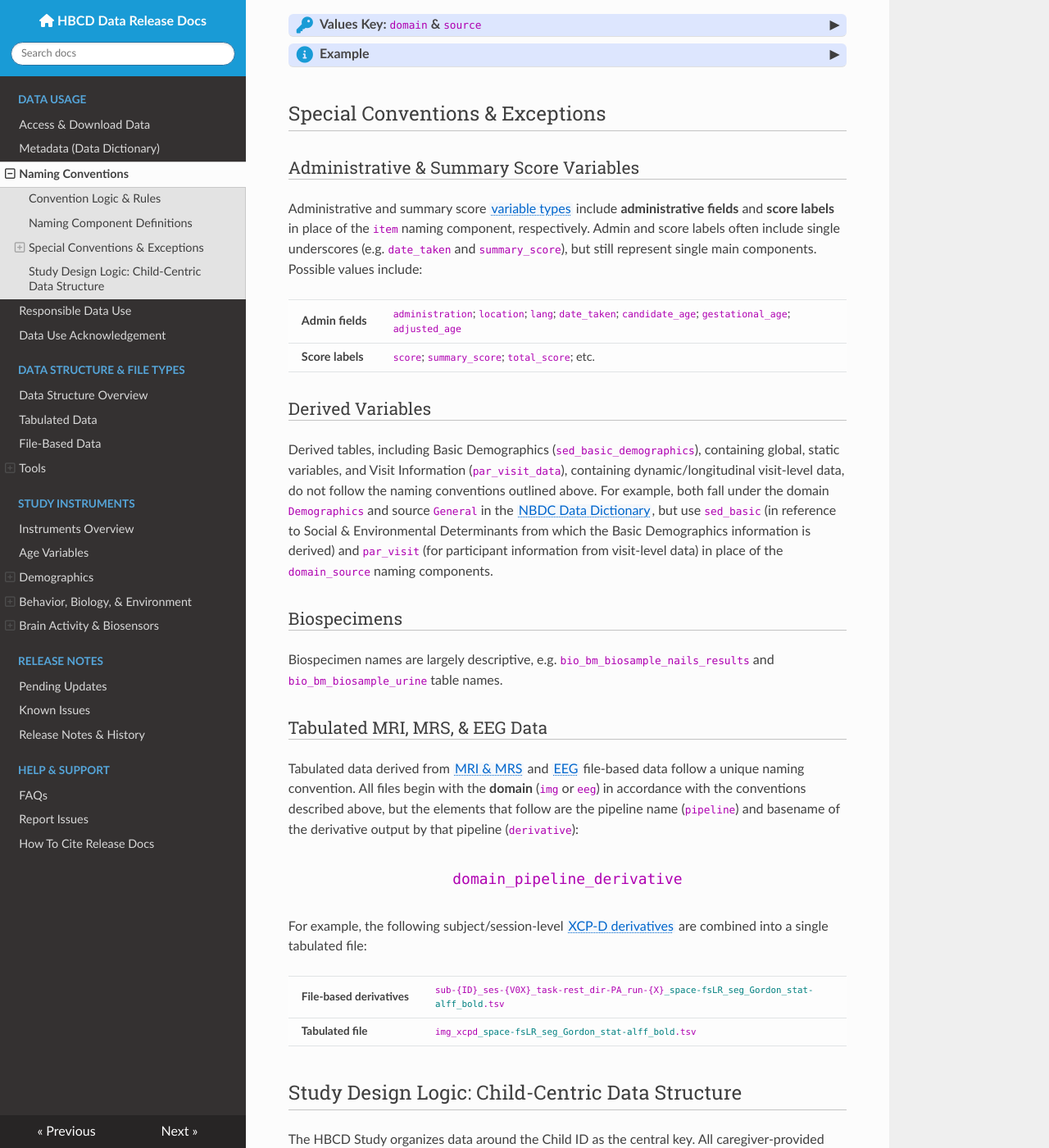
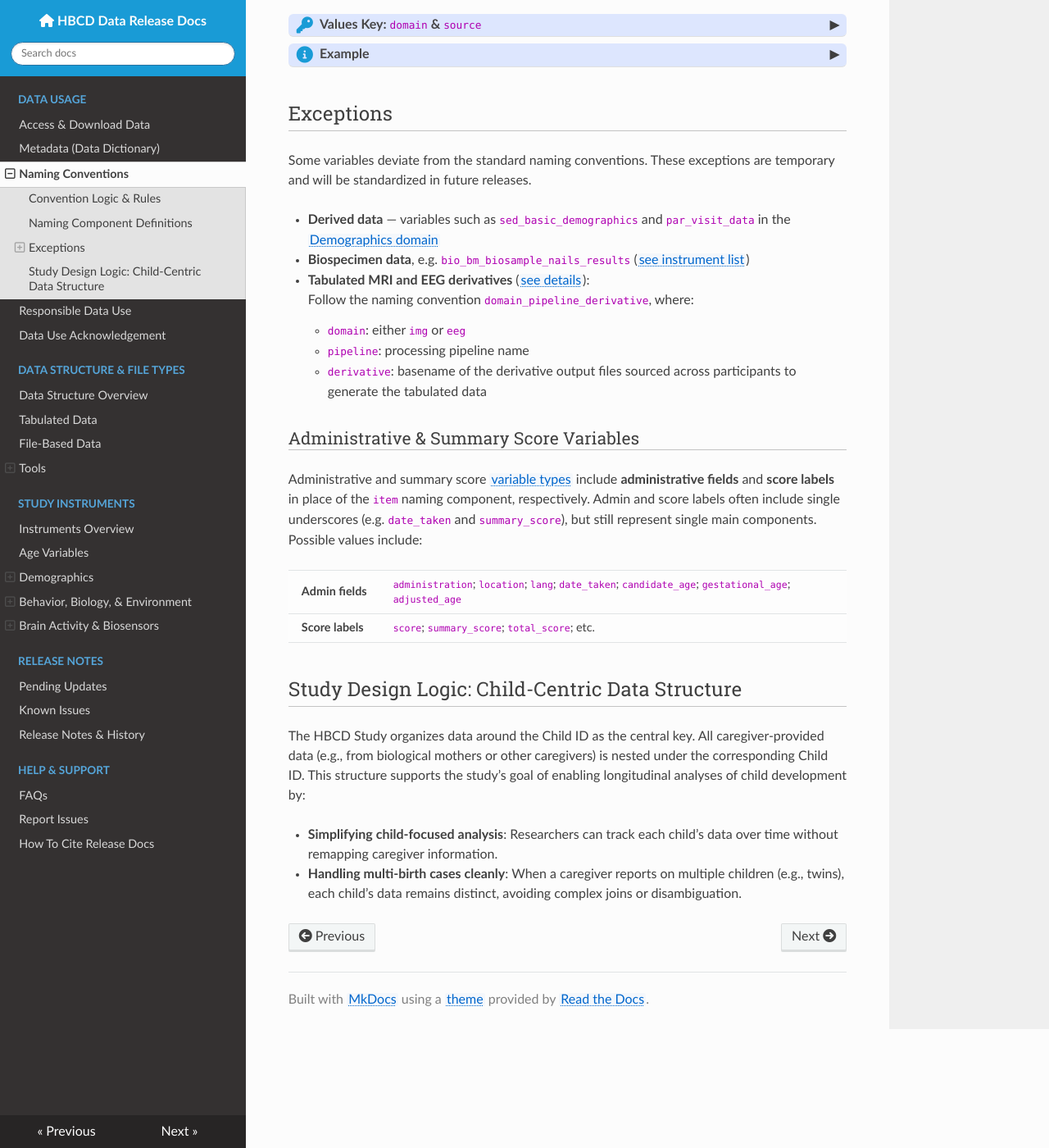
Before and after one commit to nbdc-datahub/hbcd-docs, an MkDocs documentation site: the page built from docs/access/naming-conventions.md, in a window 1280 px wide and 1400 px high, scrolled down 1124 px. Shown: the whole window at 82% size. Built offline with MkDocs 1.6.1, drawn with Linux system fonts in a browser that asks for light colours; nearby versions of some CDN libraries.

Commit message:
streamline naming conventions exceptions descriptions

```diff
--- a/docs/access/naming-conventions.md
+++ b/docs/access/naming-conventions.md
@@ -111,7 +111,17 @@
 </ul>
 </div>
 
-## Special Conventions & Exceptions
+## Exceptions
+
+Some variables deviate from the standard naming conventions. These exceptions are temporary and will be standardized in future releases.
+
+- **Derived data** — variables such as <code>sed_basic_demographics</code> and <code>par_visit_data</code> in the [Demographics domain](../instruments/index.md#demo)
+- **Biospecimen data**, e.g. <code>bio_bm_biosample_nails_results</code> ([see instrument list](../instruments/index.md#biospec))
+- **Tabulated MRI and EEG derivatives** ([see details](../datacuration/overview.md#warning)):
+Follow the naming convention <code>domain_pipeline_derivative</code>, where:
+    - <code>domain</code>: either <code>img</code> or <code>eeg</code>
+    - <code>pipeline</code>: processing pipeline name
+    - <code>derivative</code>: basename of the derivative output files sourced across participants to generate the tabulated data
 
 ### Administrative & Summary Score Variables
 
@@ -129,34 +139,6 @@
 </tbody>
 </table>
 
-### Derived Variables
-
-<p>Derived tables, including Basic Demographics (<code>sed_basic_demographics</code>), containing global, static variables, and Visit Information (<code>par_visit_data</code>), containing dynamic/longitudinal visit-level data, do not follow the naming conventions outlined above. For example, both fall under the domain <code>Demographics</code> and source <code>General</code> in the <a href="../metadata/#data-dictionary-columns">NBDC Data Dictionary</a>, but use <code>sed_basic</code> (in reference to Social &amp; Environmental Determinants from which the Basic Demographics information is derived) and <code>par_visit</code> (for participant information from visit-level data) in place of the <code>domain_source</code> naming components. </p>
-
-### Biospecimens
-
-<p>Biospecimen names are largely descriptive, e.g. <code>bio_bm_biosample_nails_results</code> and <code>bio_bm_biosample_urine</code> table names.</p>
-
-### Tabulated MRI, MRS, & EEG Data
-
-<p>Tabulated data derived from <a href="../../instruments/#mri" target="_blank">MRI & MRS</a> and <a href="../../instruments/#eeg" target="_blank">EEG</a> file-based data follow a unique naming convention. All files begin with the <strong>domain</strong> (<code>img</code> or <code>eeg</code>) in accordance with the conventions described above, but the elements that follow are the pipeline name (<code>pipeline</code>) and basename of the derivative output by that pipeline (<code>derivative</code>):</p>
-<p style="font-size: 1.4em; font-weight: bold; padding: 10px;" align="center">
-<code>domain_pipeline_derivative</code>
-</p>
-<p>For example, the following subject/session-level <a href="../../instruments/mri/fmri/#xcpd" target="_blank">XCP-D derivatives</a> are combined into a single tabulated file:</p>
-<table class="table-no-vertical-lines" style="width: 100%; border-collapse: collapse; table-layout: fixed; font-size: 15px;">
-<tr>
-<td><b>File-based derivatives</b></td>
-<td><code>sub-{ID}_ses-{V0X}_task-rest_dir-PA_run-{X}<span style="color: teal;">_space-fsLR_seg_Gordon_stat-alff_bold</span>.tsv</code> </td>
-</tr>
-<tbody>
-<tr>
-<td><b>Tabulated file</b></td>
-<td><code>img_xcpd<span style="color: teal;">_space-fsLR_seg_Gordon_stat-alff_bold</span>.tsv</code></td>
-</tbody>
-</table>
-</ul>
-
 ## Study Design Logic: Child-Centric Data Structure
 
 The HBCD Study organizes data around the Child ID as the central key. All caregiver-provided data (e.g., from biological mothers or other caregivers) is nested under the corresponding Child ID. This structure supports the study’s goal of enabling longitudinal analyses of child development by:
```
Also changed, not shown: docs/datacuration/overview.md (+12 -1 lines).
